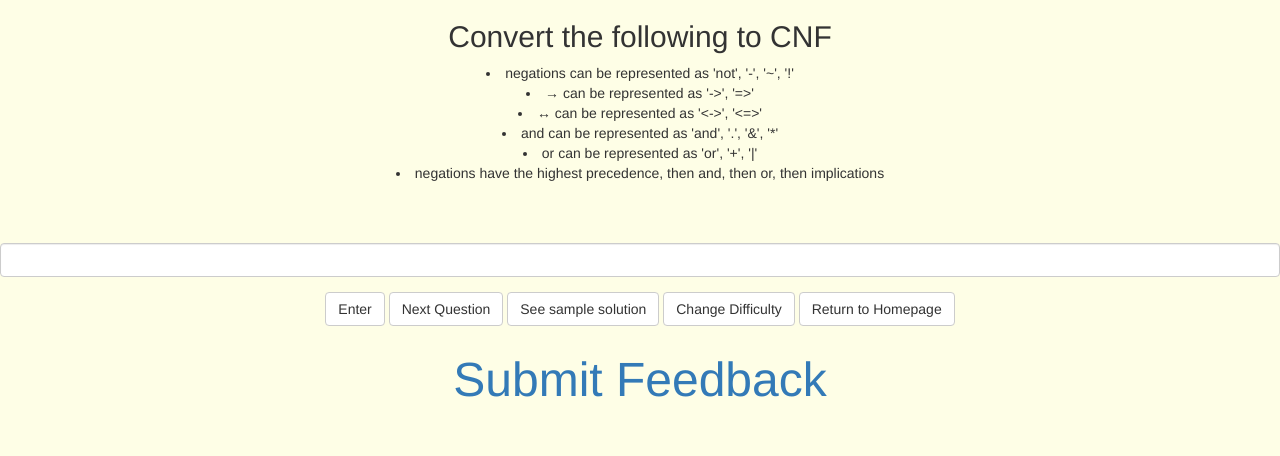
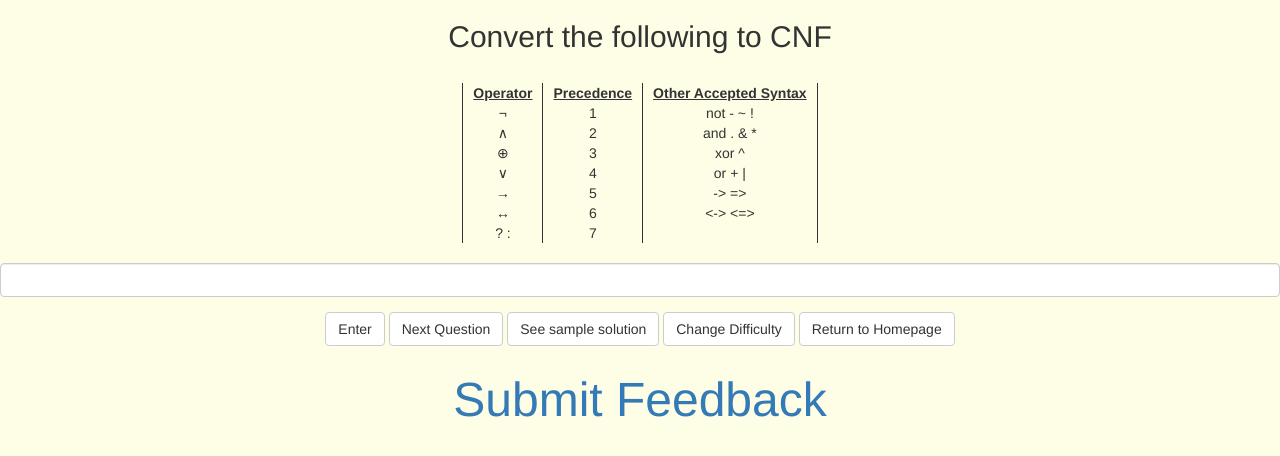
Before and after one commit to pravar97/Edinburgh-Thesis, a Flask app: page /q in a window 1280 px wide. Shown: the top 456 px of the page. Run offline with Flask 2, Linux system fonts and the light colour scheme; some libraries are stand-ins or nearby versions.

Commit message:
Completed xor/ternary operator work, cleaned up instructions, cleaned up steps for converting to CNF, improved random tree gen

```diff
--- a/main.py
+++ b/main.py
@@ -755,25 +755,38 @@ def gen_stmt(tree):
 
 
 def genRanTree(s):
-    if s > 128:  # Base case: return a single atom
+    if s > 19:  # Base case: return a single atom
         return 'xyzabcdefg'[random.randint(0, 9)]  # Randomly select an atom
+    elif s > 14:
+        return NegOP('xyzabcdefg'[random.randint(0, 9)])
+    elif s > 13:
+        ran = random.randint(0, 2)
+    elif s > 6:
+        ran = random.randint(0, 3)
+    elif s > 0:
+        ran = random.randint(0, 5)
+    else:
+        ran = random.randint(0, 6)
 
-    ran = random.randint(s, 128)
-    if ran < 64:  # Select binary if this is randomly satisfied
-        if random.randint(0,3):
-            return BinOp(genRanTree(int(80 + 0.5 * s)), ['↔','⊕'][random.randint(0,1)], genRanTree(int(80 + 0.5 * s)))
-        else:
-            a = genRanTree(int(80 + 0.5 * s))
-            b = genRanTree(int(80 + 0.5 * s))
-            c = genRanTree(int(80 + 0.5 * s))
-            print(a)
-            print(b)
-            print(c)
-            return TriOp(a, b ,c)
-    elif ran < 112:  # Select binary if this is randomly satisfied
-        return BinOp(genRanTree(int(48 + 0.75 * s)), ['∨', '∧', '→'][random.randint(0, 2)], genRanTree(int(48 + 0.75 * s)))
-    else:  # Select negation if this is randomly satisfied
-        return NegOP(genRanTree(int(32 + 0.875 * s)))
+    if ran == 6:
+        a = genRanTree(s + 20)
+        b = genRanTree(s + 20)
+        c = genRanTree(s + 20)
+        return TriOp(a, b, c)
+    elif ran > 3:
+        a = genRanTree(s + 14)
+        b = genRanTree(s + 14)
+        return BinOp(a, ['↔', '⊕'][ran % 2], b)
+    elif ran == 3:
+        a = genRanTree(s + 7)
+        b = genRanTree(s + 7)
+        return BinOp(a, '→', b)
+    elif ran > 0:
+        a = genRanTree(s + 6)
+        b = genRanTree(s + 6)
+        return BinOp(a, ['∨', '∧'][ran % 2], b)
+    else:
+        return NegOP(genRanTree(s + 1))
 
 
 def isDis(tree):
@@ -876,7 +889,6 @@ def convertToCNF(astTree):
         steps['Step'].append('Simplify CNF')
         steps['Statement'].append(gen_stmt(simCNF))
 
-
     pdTable = pd.DataFrame(steps)  # Create a table data structure from truth table dictionary
 
     return pdTable.head(len(steps['Step'])).to_html(col_space=50, classes='Table', index=False, justify='center')
@@ -969,7 +981,7 @@ def home():
                 else:
                     desc = "Statement is a tautology"
             else:
-                desc = "Statement is unsatisfiable"
+                desc = "Statement is inconsistent"
 
             # Check if print truth table button is clicked
             if form.submit.data:
@@ -995,13 +1007,13 @@ def questionsDifficulty():
             return redirect("/", code=302)
         difficulty = 0  # Default difficulty (for Medium difficulty)
         if form.e1.data:  # If very easy clicked
-            difficulty = 64
+            difficulty = 10
         elif form.e2.data:  # If easy clicked
-            difficulty = 32
+            difficulty = 5
         elif form.h1.data:  # If hard clicked
-            difficulty = -32
+            difficulty = -5
         elif form.h2.data:  # If very hard clicked
-            difficulty = -64
+            difficulty = -10
         return genQuestion(difficulty)
     return render_template('questionsDifficulty.html', form=form)
 
@@ -1010,7 +1022,8 @@ def questionsDifficulty():
 def questions():
 
     # Set the form data to be blank except the question
-    error = s1 = s2 = s3 = s4 = s5 = ""
+    error = ""
+    steps = None
     desc = request.args.get('statement')  # Get the question from URL
     form = QuestionsForm()
     if form.validate_on_submit():
@@ -1023,7 +1036,7 @@ def questions():
             if form.see.data:  # See the CNF conversion solutions
                 parser = Parser(tokenize(desc))  # parse the statement
                 astTree = parser.parse()
-                s1, s2, s3, s4, s5 = convertToCNF(astTree)
+                steps = convertToCNF(astTree)
 
             if form.submit.data:  # If enter button is clicked
 
@@ -1054,7 +1067,7 @@ def questions():
         except Exception as inst:
             error = str(inst)
 
-    return render_template('questions.html', form=form, desc=desc, error=error, s1=s1, s2=s2, s3=s3, s4=s4, s5=s5)
+    return render_template('questions.html', form=form, desc=desc, error=error, steps=steps)
 
 
 if __name__ == '__main__':
--- a/templates/questions.html
+++ b/templates/questions.html
@@ -11,6 +11,12 @@
     body {
     background-color: #fefee6;
 }
+td{
+padding: 0px 15px;
+}
+
+.tg th{font-weight:900; text-decoration:underline; padding: 0px 10px; border-style: solid; border-width: 0px 1px;}
+.tg td{text-align:center; border-style: solid; border-width: 0px 1px;}
 </style>
 <center>
 
@@ -21,15 +27,56 @@
 <h3>
   {{desc}}
     </h3>{% endif %}
-    <li>negations can be represented as 'not', '-', '~', '!'</li>
-    <li>→ can be represented as '->', '=>'</li>
-    <li>↔ can be represented as '<->', '<=>'</li>
-    <li>and can be represented as 'and', '.', '&', '*'</li>
-    <li>or can be represented as 'or', '+', '|'</li>
-    <li>negations have the highest precedence, then and, then or, then implications</li>
+    <br>
+    <table class="tg">
+<thead>
+  <tr>
+    <th>Operator</th>
+    <th>Precedence</th>
+    <th>Other Accepted Syntax</th>
+  </tr>
+</thead>
+<tbody>
+  <tr>
+    <td class="tg-6nwz">¬</td>
+    <td class="tg-6nwz">1</td>
+    <td class="tg-6nwz">not - ~ !</td>
+  </tr>
+  <tr>
+    <td class="tg-6nwz">∧</td>
+    <td class="tg-6nwz">2</td>
+    <td class="tg-6nwz">and . &amp; *</td>
+  </tr>
+  <tr>
+    <td class="tg-6nwz">⊕</td>
+    <td class="tg-6nwz">3</td>
+    <td class="tg-6nwz">xor ^</td>
+  </tr>
+  <tr>
+    <td class="tg-6nwz">∨</td>
+    <td class="tg-6nwz">4</td>
+    <td class="tg-6nwz">or + |</td>
+  </tr>
+  <tr>
+    <td class="tg-6nwz">→</td>
+    <td class="tg-6nwz">5</td>
+    <td class="tg-6nwz">-&gt; =&gt;</td>
+  </tr>
+  <tr>
+    <td class="tg-6nwz">↔</td>
+    <td class="tg-6nwz">6</td>
+    <td class="tg-6nwz">&lt;-&gt; &lt;=&gt;</td>
+  </tr>
+  <tr>
+    <td class="tg-6nwz">? :</td>
+    <td class="tg-6nwz">7</td>
+    <td class="tg-6nwz"></td>
+  </tr>
+</tbody>
+</table>
 
 </div>
-    <br><br>
+
 
 
 <div class="content-section">
@@ -58,10 +105,9 @@
 
 
 
-{% if s1 %}
-<div class="alert alert-warning" role="alert">
-  {{s1}}<br>{{s2}}<br>{{s3}}<br>{{s4}}<br>{{s5}}<br>
-</div>
+{% if steps != None %}
+
+  {{ steps|safe }}
 {% endif %}
 
 <a href="https://forms.gle/GTznLxShdGjmuBTQ6"><font size="7">Submit Feedback</font></a>
```
Also changed, not shown: templates/home.html (+49 -7 lines).
